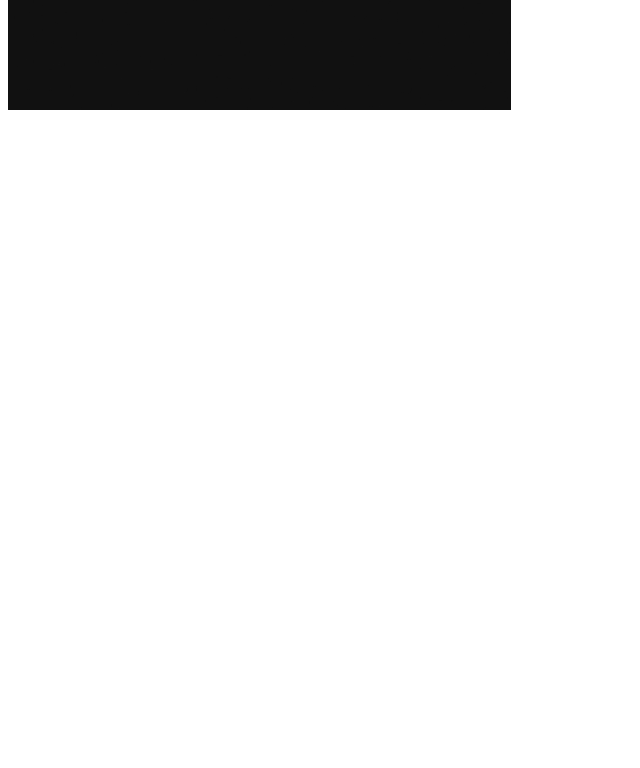
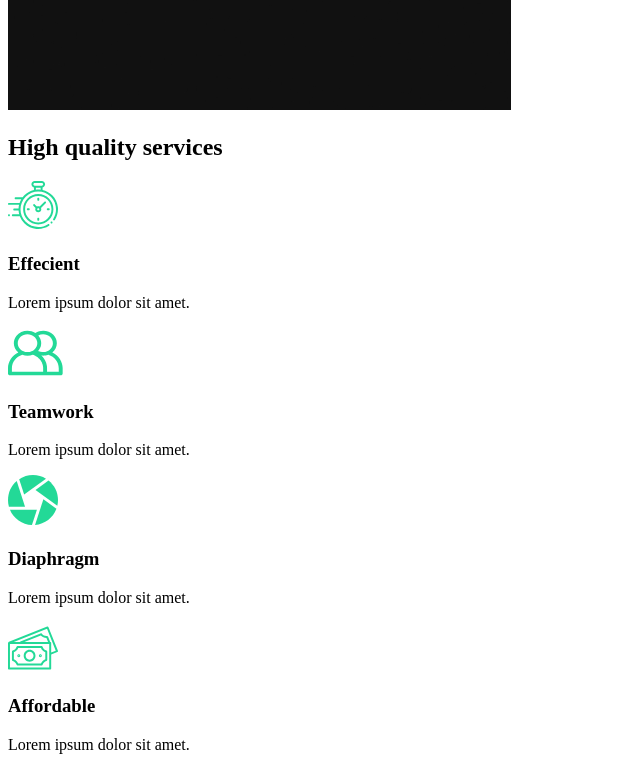
Before and after one commit to stu1612/Capture_Project, a React (Create React App) app: page / in a window 1280 px wide. Shown: the part 860-1628 px from the top of the page, without its empty margins (0-640 px from the left). Before the commit the page ends 982 px from the top, so only its background shows below. Built offline with nearby package versions, Linux system fonts and the light colour scheme.

Commit message:
services section component added

```diff
--- /dev/null
+++ b/src/components/ServicesSection.js
@@ -0,0 +1,56 @@
+import React from "react";
+// Import Icons for cards
+import clock from "../assets/images/clock.svg";
+import diaphragm from "../assets/images/diaphragm.svg";
+import money from "../assets/images/money.svg";
+import teamwork from "../assets/images/teamwork.svg";
+import home2 from "../assets/images/home2.png";
+
+export const ServicesSection = () => {
+  return (
+    <div className="services">
+      <div className="description">
+        <h2>
+          High <span>quality</span> services
+        </h2>
+        <div className="cards">
+          {/* card */}
+          <div className="card">
+            <div className="icon">
+              <img src={clock} alt="icon" />
+              <h3>Effecient</h3>
+            </div>
+            <p>Lorem ipsum dolor sit amet.</p>
+          </div>
+          {/* card */}
+          <div className="card">
+            <div className="icon">
+              <img src={teamwork} alt="icon" />
+              <h3>Teamwork</h3>
+            </div>
+            <p>Lorem ipsum dolor sit amet.</p>
+          </div>
+          {/* card */}
+          <div className="card">
+            <div className="icon">
+              <img src={diaphragm} alt="icon" />
+              <h3>Diaphragm</h3>
+            </div>
+            <p>Lorem ipsum dolor sit amet.</p>
+          </div>
+          {/* card */}
+          <div className="card">
+            <div className="icon">
+              <img src={money} alt="icon" />
+              <h3>Affordable</h3>
+            </div>
+            <p>Lorem ipsum dolor sit amet.</p>
+          </div>
+        </div>
+      </div>
+      <div className="image">
+        <img src={home2} alt="camera" />
+      </div>
+    </div>
+  );
+};
--- a/src/pages/AboutUs.js
+++ b/src/pages/AboutUs.js
@@ -1,4 +1,10 @@
 import React from "react";
 import { AboutSection } from "../components/AboutSection";
+import { ServicesSection } from "../components/ServicesSection";
 
-export const AboutUs = () => <AboutSection />;
+export const AboutUs = () => (
+  <>
+    <AboutSection />
+    <ServicesSection />
+  </>
+);
```
